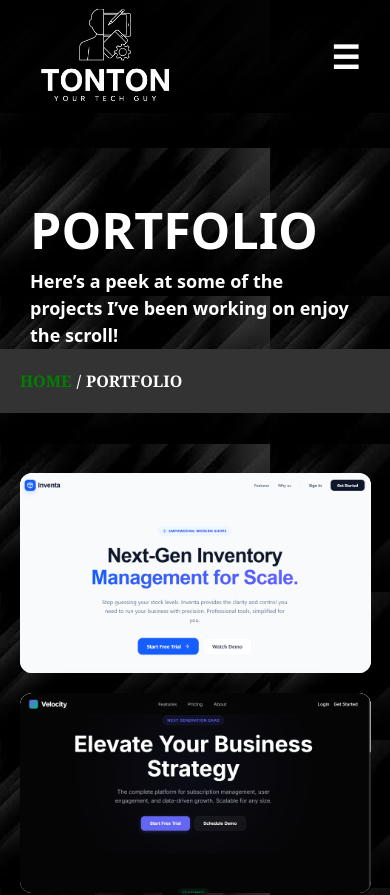
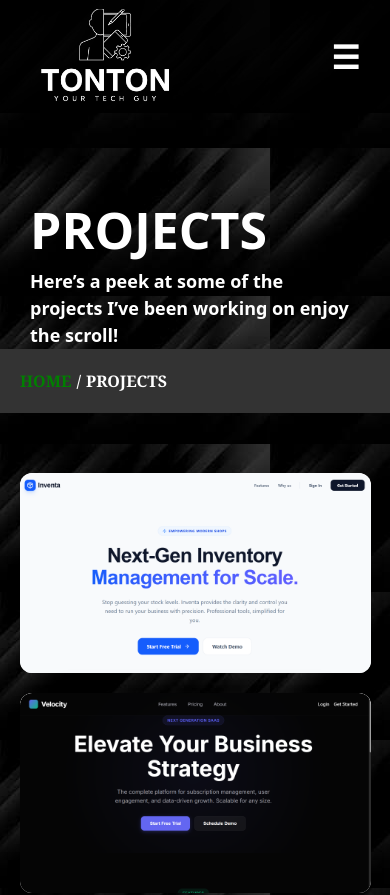
Before and after one commit to Tontoncharlie/portfolio, a Next.js app: page /portfolio in a window 390 px wide. Shown: the top 895 px of the page. Built offline with nearby package versions, Linux system fonts and the light colour scheme.

Commit message:
updated responsives on project page

```diff
--- a/src/app/Components/Navbar/Navbar.js
+++ b/src/app/Components/Navbar/Navbar.js
@@ -29,7 +29,7 @@ const Navbar = () => {
         <Link href="/about"><h1 tabIndex={0} onClick={() => {setIsOpen(!isOpen)}}>ABOUT</h1></Link>
         <Link href="/resume"><h1 tabIndex={0} onClick={() => {setIsOpen(!isOpen)}}>RESUME</h1></Link>
         <Link href="/services"><h1 tabIndex={0} onClick={() => {setIsOpen(!isOpen)}}>SERVICES</h1></Link>
-        <Link href="/portfolio"><h1 tabIndex={0} onClick={() => {setIsOpen(!isOpen)}}>PORTFOLIO</h1></Link>
+        <Link href="/portfolio"><h1 tabIndex={0} onClick={() => {setIsOpen(!isOpen)}}>PROJECTS</h1></Link>
         <Link href="/contact"><h1 tabIndex={0} onClick={() => {setIsOpen(!isOpen)}}>CONTACT</h1></Link>
       </div>
     </nav>
--- a/src/app/Components/footer/Footer.js
+++ b/src/app/Components/footer/Footer.js
@@ -8,11 +8,12 @@ const Footer = () => {
       <h1><Image src="/home_images/Tonton.png" width={150} height={50}  alt="pic"/></h1>
       <h2>Thanks for stopping by let’s create something great!.</h2>
       <div className={`${styles.logos}`}>
+        <a href="https://github.com/Tontoncharlie" target='_blank'><Image src='/home_images/gt_bl.png' width={40} height={40}  alt='logo' className={`${styles.logo}`} /></a>
         <a href="https://x.com/Ugobest72212396" target='_blank'><Image src='/home_images/x_bl.png' width={40} height={40}  alt='logo' className={`${styles.logo}`} /></a>
         <a href="https://www.facebook.com/share/19Ry4zqZRe/" target='_blank'><Image src='/home_images/fb_bl.png' width={40} height={40}  alt='logo' className={`${styles.logo}`} /></a>
         <a href="https://www.instagram.com/le_ccu?igsh=eW1mYThmd3N6eTJo" target='_blank'><Image src='/home_images/in_bl.png' width={40} height={40}  alt='logo' className={`${styles.logo}`} /></a>
         <a href="https://www.linkedin.com/in/chigioke-charles-ugochukiou-3196281b7/" target='_blank'><Image src='/home_images/ln_bl.png' width={40} height={40}  alt='logo' className={`${styles.logo}`} /></a>
-        <a href="https://github.com/Tontoncharlie" target='_blank'><Image src='/home_images/gt_bl.png' width={40} height={40}  alt='logo' className={`${styles.logo}`} /></a>
+
       </div>
       <div className={`${styles.line}`}></div>
       <div style={{ textAlign: 'center'}}>
--- a/src/app/portfolio/page.js
+++ b/src/app/portfolio/page.js
@@ -11,15 +11,15 @@ const page = () => {
     <div>
 
       <div className={`${styles.abt}`}>
-        <h1>PORTFOLIO</h1>
+        <h1>PROJECTS</h1>
         <p>Here’s a peek at some of the projects I’ve been working on enjoy the scroll!</p>
       </div>
       <div className={`${styles.navbar}`}>
         <Link href='/'><h1>HOME</h1></Link>
         <h1>/</h1>
-        <h1>PORTFOLIO</h1>
+        <h1>PROJECTS</h1>
       </div>
-      <div className='grid grid-cols-3 mx-8 sm:flex-row'>
+      <div className='flex flex-col lg:grid lg:grid-cols-3 gap-3'>
         <Inventa />
         <Velocity/>
         <Staffly/>
```
Also changed, not shown: src/app/Components/Home/Home.js (+7 -6 lines), src/app/contact/page.js (+11 -10 lines).
